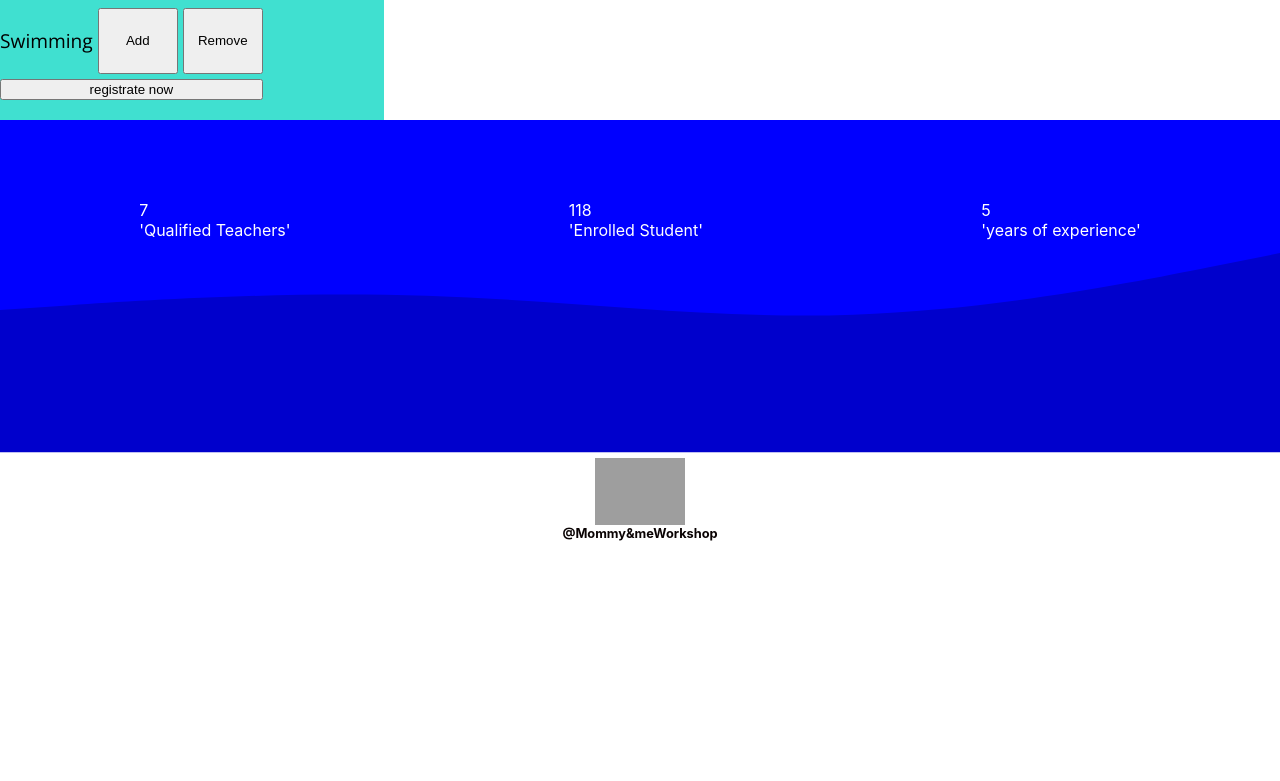
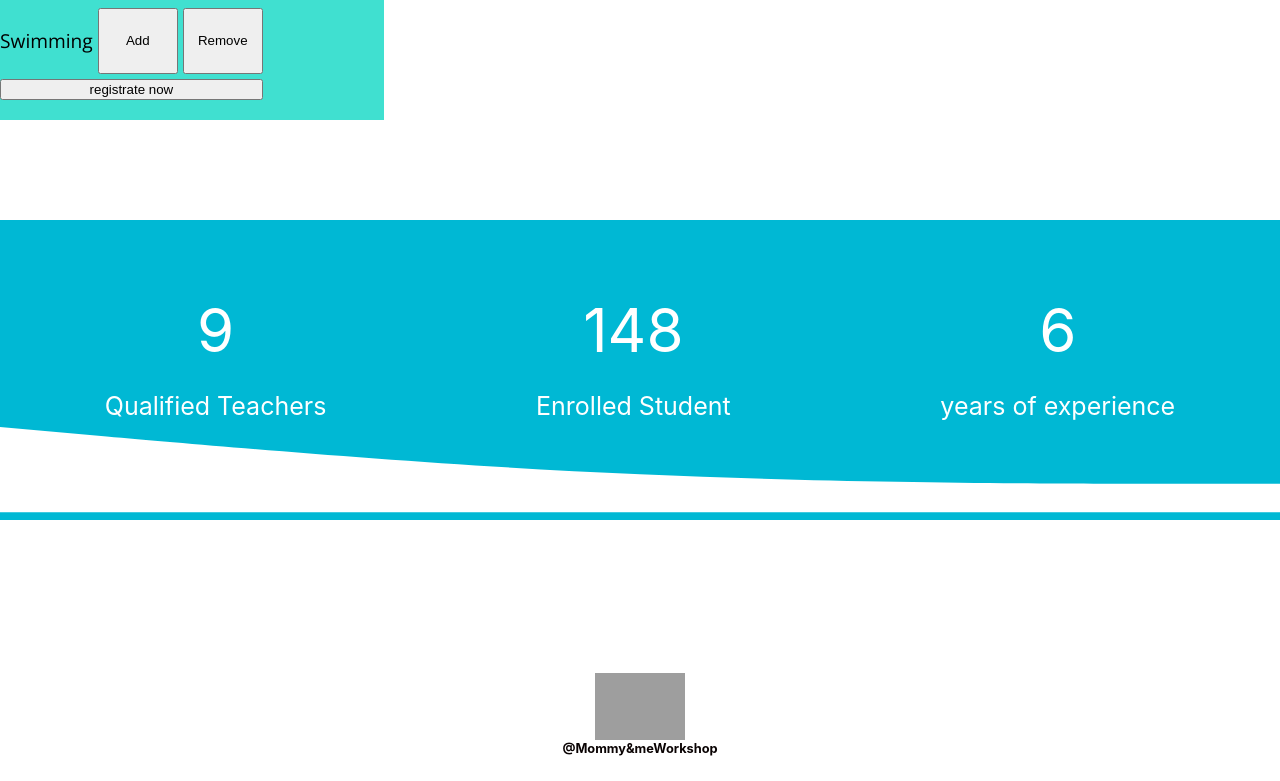
Before and after one commit to aditfz/mommy-and-me, a React (Create React App) app: page / in a window 1280 px wide. Shown: the part 2209-2990 px from the top of the page. Before the commit the page ends 2775 px from the top, so only its background shows below. Built offline with nearby package versions, Linux system fonts and the light colour scheme; grey boxes are pictures that could not be loaded.

Commit message:
stylish static

```diff
--- a/src/components/Statics/statics.tsx
+++ b/src/components/Statics/statics.tsx
@@ -20,7 +20,7 @@ const Statics:React.FC =()=>{
                 }
               });
 
-          }, 10000/15);
+          }, 8000/15);
         }
       }, [teacher]);
       useEffect(() => {
@@ -36,7 +36,7 @@ const Statics:React.FC =()=>{
                 }
               });
 
-          }, 10000/237);
+          }, 8000/237);
         }
       }, [student]);
       useEffect(() => {
@@ -52,40 +52,31 @@ const Statics:React.FC =()=>{
                 }
               });
 
-          }, 10000/11);
+          }, 8000/11);
         }
       }, [years]);
 
 
 
     return(
-      <div style={{height:300}}>
-        <div style={{width:"100%", color:"#fff",height:'200px',backgroundColor:'blue', display:'flex',alignItems:'center', justifyContent:"space-around"}}>
+      <div style={{width:'100%',height:415,marginTop:100}}>
+        <div style={{width:"100%", color:"#fff",height:'300px',backgroundColor:'#00B8D4', display:'flex',alignItems:'center', justifyContent:"space-around"}}>
 <div style={{display:'flex', flexDirection:"column"}}>
-    <div>{teacher}</div>
-    <div>'Qualified Teachers'</div>
+    <div style={{textAlign:'center',fontSize:60}}>{teacher}</div>
+    <p style={{textAlign:'center',fontSize:25}}>Qualified Teachers</p>
     </div>
     <div style={{display:'flex', flexDirection:"column"}}>
-    <div>{student}</div>
-    <div>'Enrolled Student'</div>
+    <div style={{textAlign:'center',fontSize:60}}>{student}</div>
+    <p style={{textAlign:'center',fontSize:25}}>Enrolled Student</p>
     </div>
     <div style={{display:'flex', flexDirection:"column"}}>
-    <div>{years}</div>
-    <div>'years of experience'</div>
+    <div style={{textAlign:'center',fontSize:60}}>{years}</div>
+    <p style={{textAlign:'center',fontSize:25}}>years of experience</p>
     </div>
+        </div>
 
-
-        </div>
-        <svg style={{width:'100%' ,height:400,marginTop:-210 }}
-          xmlns='http://www.w3.org/2000/svg'
-          viewBox='0 0 1440 320'
-        >
-          <path
-            fill='#00c'
-            fillOpacity='1'
-            d='M0,160L80,154.7C160,149,320,139,480,144C640,149,800,171,960,165.3C1120,160,1280,128,1360,112L1440,96L1440,320L1360,320C1280,320,1120,320,960,320C800,320,640,320,480,320C320,320,160,320,80,320L0,320Z'
-          ></path>
-        </svg>
+        <svg style={{width:'100%' ,height:400,marginTop:-350 }} xmlns="http://www.w3.org/2000/svg" viewBox="0 0 1440 320"><path fill="#fff"
+        fill-opacity="1" d="M0,224L120,234.7C240,245,480,267,720,277.3C960,288,1200,288,1320,288L1440,288L1440,320L1320,320C1200,320,960,320,720,320C480,320,240,320,120,320L0,320Z"></path></svg>
         </div>
     )
 }
```
